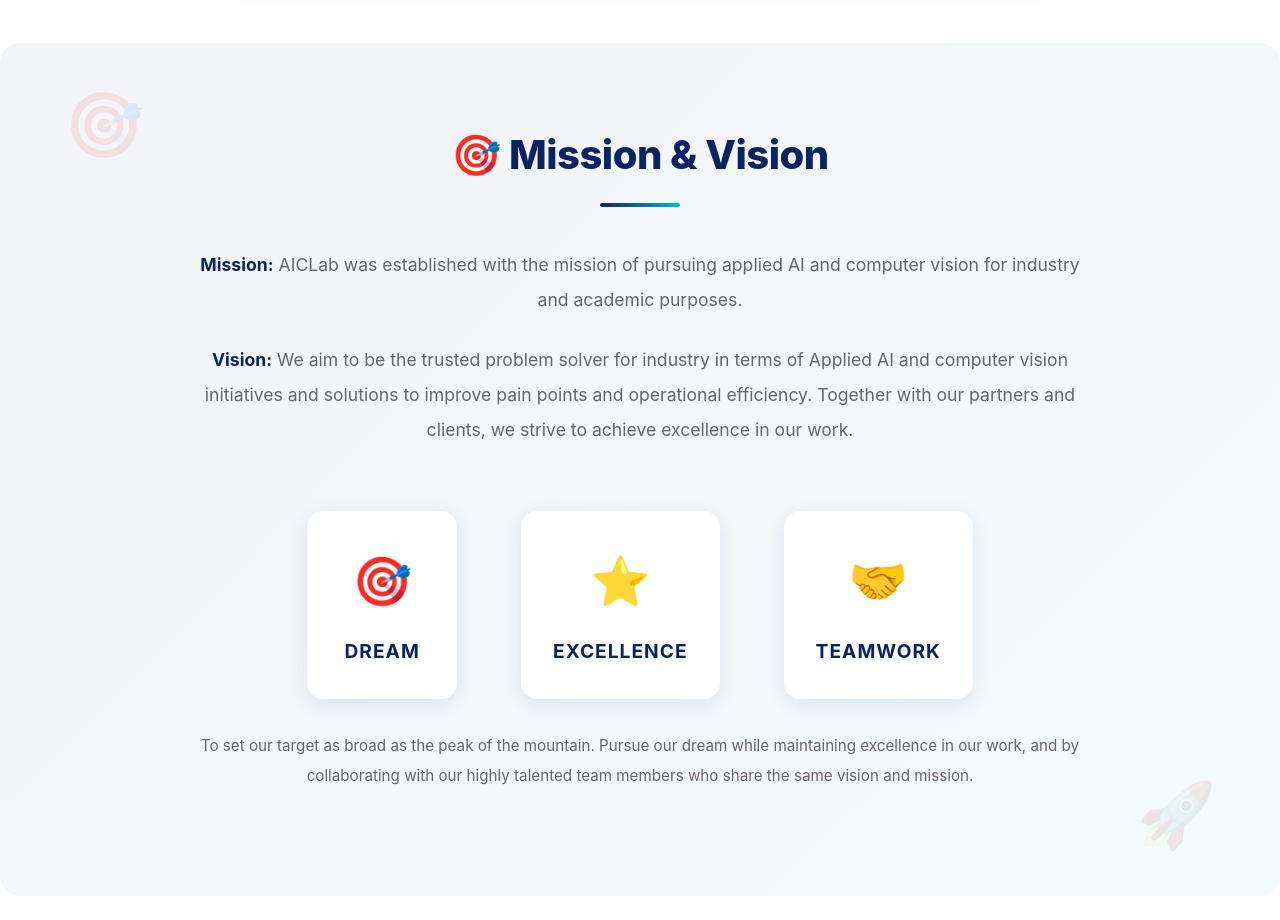
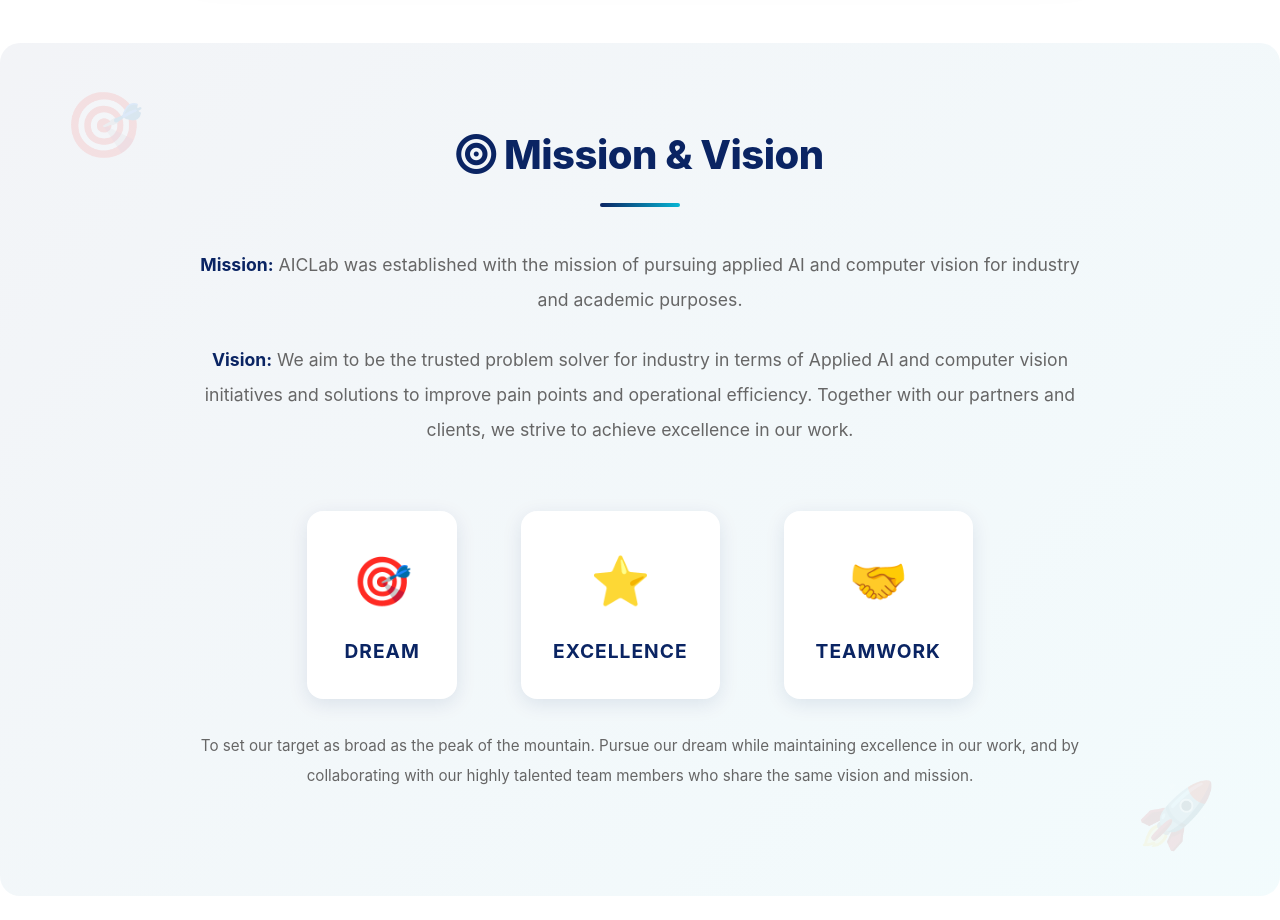
Before and after one commit to Cbnuaiclab/Cbnuaiclab.github.io, a plain HTML site: page ai-lab-portfolio.html in a window 1280 px wide. Shown: the part 1600-2520 px from the top of the page. Drawn offline with Linux system fonts and the light colour scheme.

Commit message:
dev: change emoji to font awesome | mission and vision

```diff
--- a/ai-lab-portfolio.html
+++ b/ai-lab-portfolio.html
@@ -5,6 +5,7 @@
     <meta charset="UTF-8">
     <meta name="viewport" content="width=device-width, initial-scale=1.0">
     <title>AICLab - AI Convergence Lab | Chungbuk National University</title>
+    <link rel="stylesheet" href="https://cdnjs.cloudflare.com/ajax/libs/font-awesome/6.5.1/css/all.min.css">
     <link rel="stylesheet" href="./assets/css/homepage.css">
 </head>
 
@@ -71,7 +72,7 @@
 
         <div class="philosophy">
             <div class="philosophy-content">
-                <h2>🎯 Mission & Vision</h2>
+                <h2><i class="fas fa-bullseye"></i> Mission & Vision</h2>
                 <p><strong>Mission:</strong> AICLab was established with the mission of pursuing applied AI and computer
                     vision for industry and academic purposes.</p>
                 <p><strong>Vision:</strong> We aim to be the trusted problem solver for industry in terms of Applied AI
```
Also changed, not shown: .claude/settings.local.json (added).
